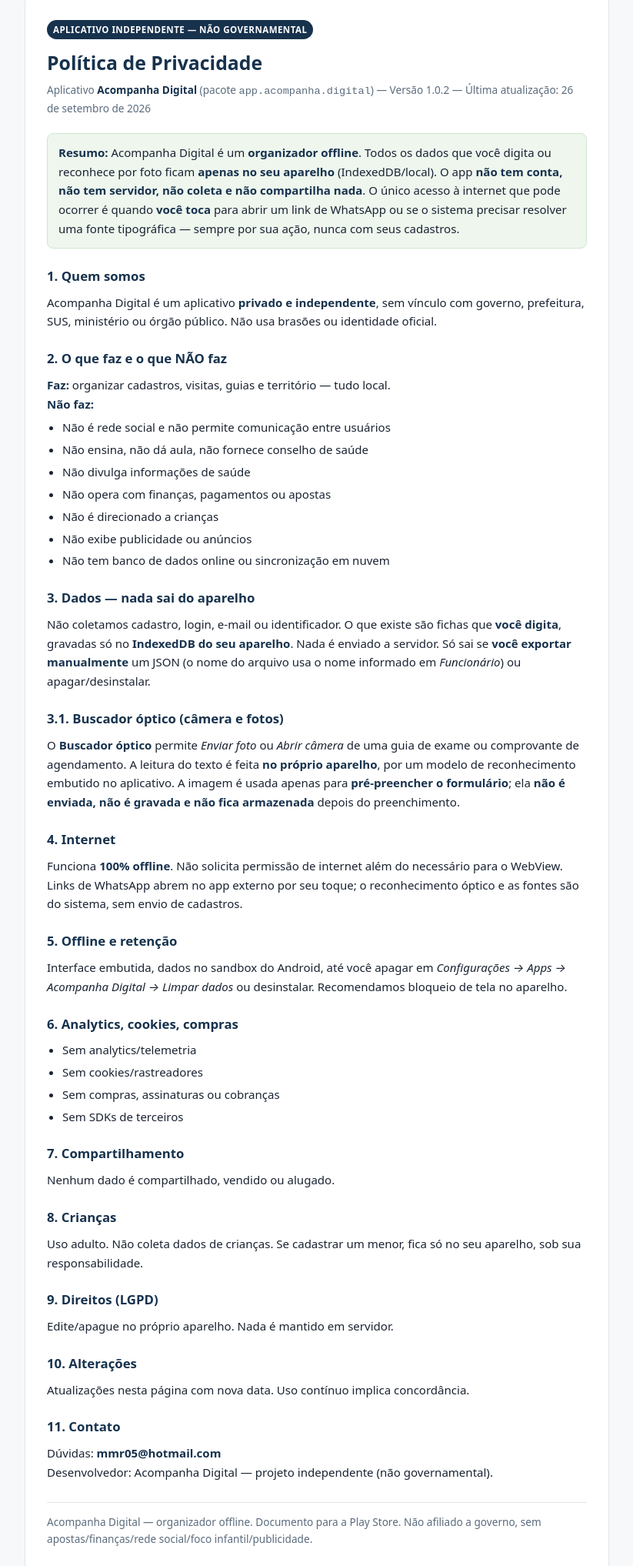
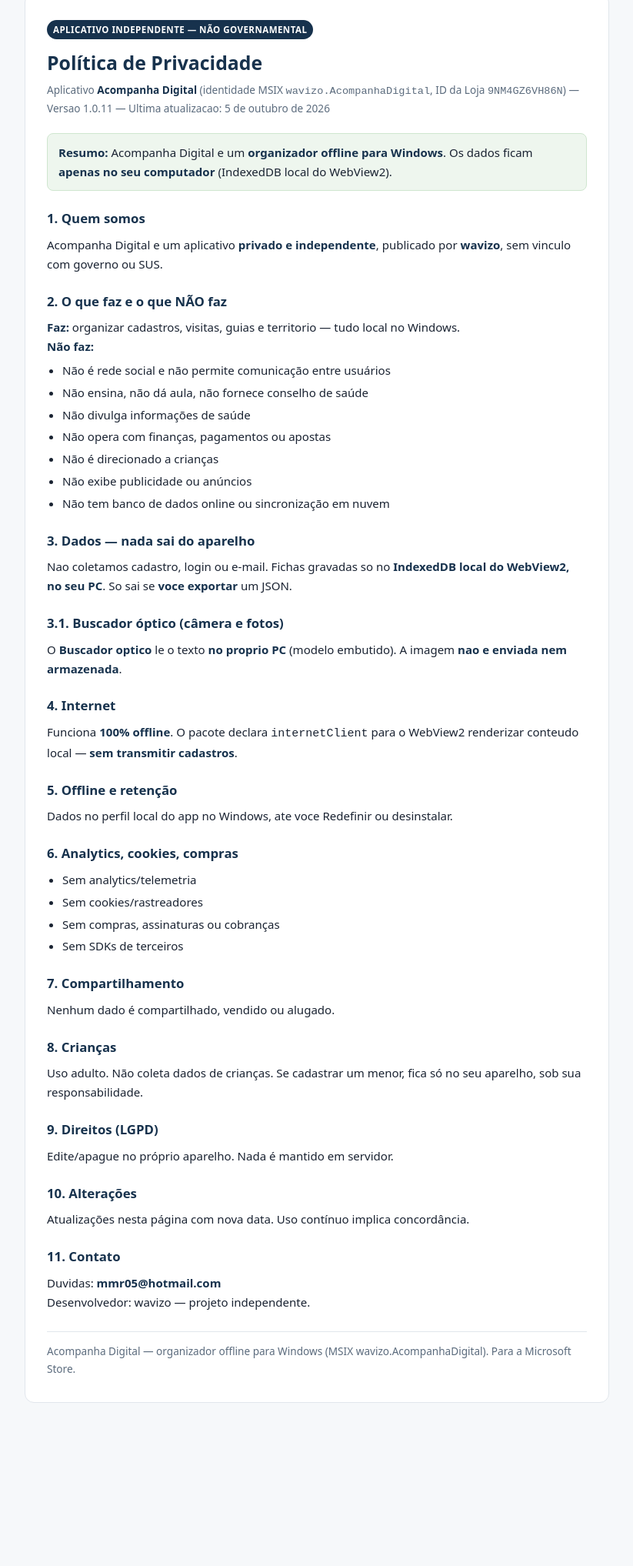
Before and after one commit to wavizo-bot/Acompanha-Digital-MSIX, a plain HTML site: page msix/host/www/politica-privacidade.html in a window 1280 px wide. Shown: the part 33-2068 px from the top of the page at 77% size, without its empty margins (228-1051 px from the left). After the commit the page ends 1880 px from the top, so only its background shows below. Drawn offline with Linux system fonts and the light colour scheme.

Commit message:
Sincronizar v1.0.11: host WinUI3 WebView2 via host virtual, politica Microsoft Store, README/Store

```diff
--- a/msix/host/www/politica-privacidade.html
+++ b/msix/host/www/politica-privacidade.html
@@ -24,17 +24,16 @@
     <main>
       <span class="badge">APLICATIVO INDEPENDENTE — NÃO GOVERNAMENTAL</span>
       <h1>Política de Privacidade</h1>
-      <p class="updated">Aplicativo <strong>Acompanha Digital</strong> (pacote <code>app.acompanha.digital</code>) — Versão 1.0.2 — Última atualização: 26 de setembro de 2026</p>
+      <p class="updated">Aplicativo <strong>Acompanha Digital</strong> (identidade MSIX <code>wavizo.AcompanhaDigital</code>, ID da Loja <code>9NM4GZ6VH86N</code>) — Versao 1.0.11 — Ultima atualizacao: 5 de outubro de 2026</p>
 
       <div class="highlight">
-        <strong>Resumo:</strong> Acompanha Digital é um <strong>organizador offline</strong>. Todos os dados que você digita ou reconhece por foto ficam <strong>apenas no seu aparelho</strong> (IndexedDB/local). O app <strong>não tem conta, não tem servidor, não coleta e não compartilha nada</strong>. O único acesso à internet que pode ocorrer é quando <strong>você toca</strong> para abrir um link de WhatsApp ou se o sistema precisar resolver uma fonte tipográfica — sempre por sua ação, nunca com seus cadastros.
-      </div>
+        <strong>Resumo:</strong> Acompanha Digital e um <strong>organizador offline para Windows</strong>. Os dados ficam <strong>apenas no seu computador</strong> (IndexedDB local do WebView2).</div>
 
       <h2>1. Quem somos</h2>
-      <p>Acompanha Digital é um aplicativo <strong>privado e independente</strong>, sem vínculo com governo, prefeitura, SUS, ministério ou órgão público. Não usa brasões ou identidade oficial.</p>
+      <p>Acompanha Digital e um aplicativo <strong>privado e independente</strong>, publicado por <strong>wavizo</strong>, sem vinculo com governo ou SUS.</p>
 
       <h2>2. O que faz e o que NÃO faz</h2>
-      <p><strong>Faz:</strong> organizar cadastros, visitas, guias e território — tudo local.</p>
+      <p><strong>Faz:</strong> organizar cadastros, visitas, guias e territorio — tudo local no Windows.</p>
       <p><strong>Não faz:</strong></p>
       <ul>
         <li>Não é rede social e não permite comunicação entre usuários</li>
@@ -47,16 +46,16 @@
       </ul>
 
       <h2>3. Dados — nada sai do aparelho</h2>
-      <p>Não coletamos cadastro, login, e-mail ou identificador. O que existe são fichas que <strong>você digita</strong>, gravadas só no <strong>IndexedDB do seu aparelho</strong>. Nada é enviado a servidor. Só sai se <strong>você exportar manualmente</strong> um JSON (o nome do arquivo usa o nome informado em <em>Funcionário</em>) ou apagar/desinstalar.</p>
+      <p>Nao coletamos cadastro, login ou e-mail. Fichas gravadas so no <strong>IndexedDB local do WebView2, no seu PC</strong>. So sai se <strong>voce exportar</strong> um JSON.</p>
 
       <h2>3.1. Buscador óptico (câmera e fotos)</h2>
-      <p>O <strong>Buscador óptico</strong> permite <em>Enviar foto</em> ou <em>Abrir câmera</em> de uma guia de exame ou comprovante de agendamento. A leitura do texto é feita <strong>no próprio aparelho</strong>, por um modelo de reconhecimento embutido no aplicativo. A imagem é usada apenas para <strong>pré-preencher o formulário</strong>; ela <strong>não é enviada, não é gravada e não fica armazenada</strong> depois do preenchimento.</p>
+      <p>O <strong>Buscador optico</strong> le o texto <strong>no proprio PC</strong> (modelo embutido). A imagem <strong>nao e enviada nem armazenada</strong>.</p>
 
       <h2>4. Internet</h2>
-      <p>Funciona <strong>100% offline</strong>. Não solicita permissão de internet além do necessário para o WebView. Links de WhatsApp abrem no app externo por seu toque; o reconhecimento óptico e as fontes são do sistema, sem envio de cadastros.</p>
+      <p>Funciona <strong>100% offline</strong>. O pacote declara <code>internetClient</code> para o WebView2 renderizar conteudo local — <strong>sem transmitir cadastros</strong>.</p>
 
       <h2>5. Offline e retenção</h2>
-      <p>Interface embutida, dados no sandbox do Android, até você apagar em <em>Configurações → Apps → Acompanha Digital → Limpar dados</em> ou desinstalar. Recomendamos bloqueio de tela no aparelho.</p>
+      <p>Dados no perfil local do app no Windows, ate voce Redefinir ou desinstalar.</p>
 
       <h2>6. Analytics, cookies, compras</h2>
       <ul>
@@ -79,10 +78,10 @@
       <p>Atualizações nesta página com nova data. Uso contínuo implica concordância.</p>
 
       <h2>11. Contato</h2>
-      <p>Dúvidas: <strong>mmr05@hotmail.com</strong><br>Desenvolvedor: Acompanha Digital — projeto independente (não governamental).</p>
+      <p>Duvidas: <strong>mmr05@hotmail.com</strong><br />Desenvolvedor: wavizo — projeto independente.</p>
 
       <footer>
-        Acompanha Digital — organizador offline. Documento para a Play Store. Não afiliado a governo, sem apostas/finanças/rede social/foco infantil/publicidade.
+        Acompanha Digital — organizador offline para Windows (MSIX wavizo.AcompanhaDigital). Para a Microsoft Store.
       </footer>
     </main>
   </body>
```
Also changed, not shown: msix/www/politica-privacidade.html (+10 -11 lines), politica-privacidade.html (+10 -11 lines), store_listing_text.txt, 4 other files.
